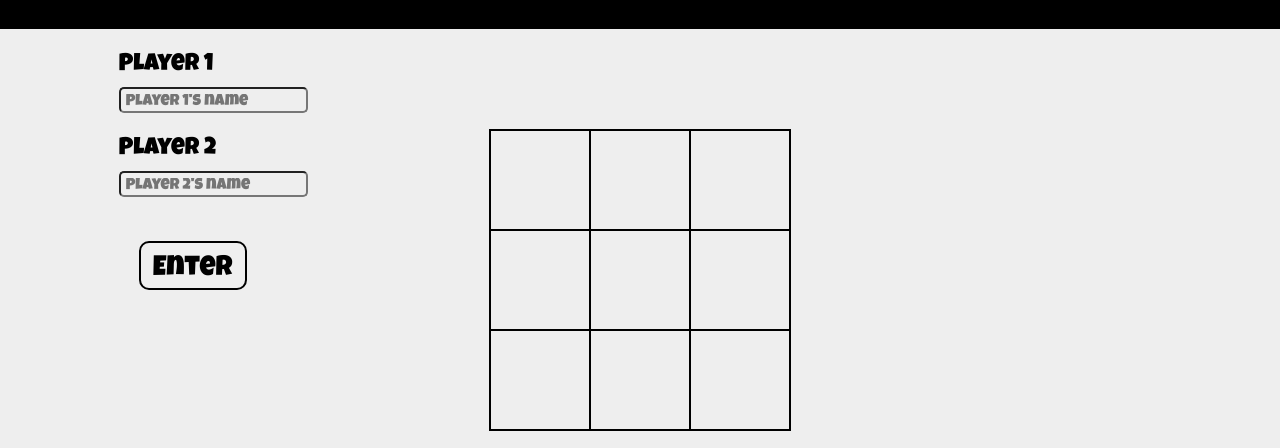
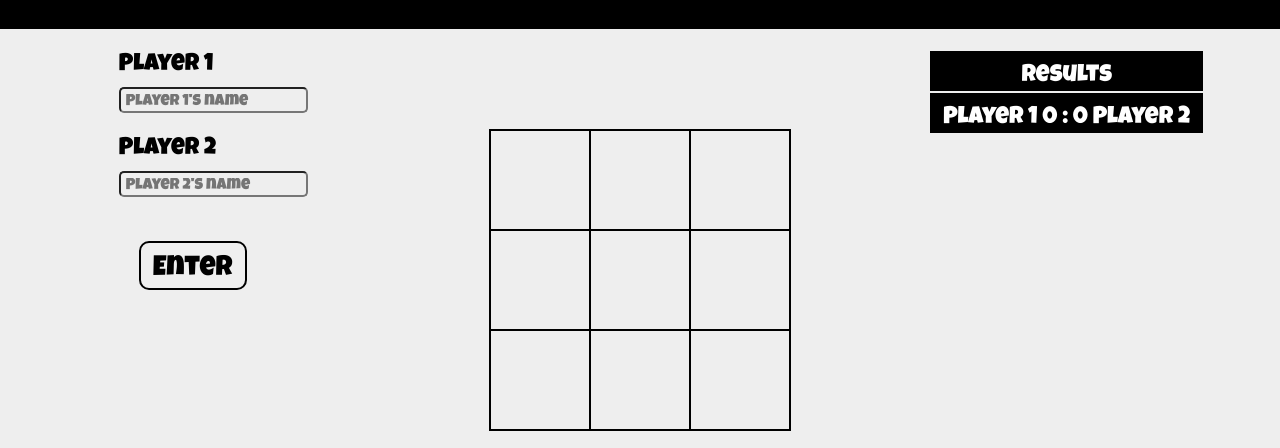
Before and after one commit to yyaannn/tic-tac-toe, a plain HTML site: page index.html in a window 1280 px wide. Both pictures are taken after a click on the button "Start". Shown: the part 93-541 px from the top of the page. Drawn offline with Linux system fonts and the light colour scheme.

Commit message:
feat: add game result history display

```diff
--- a/index.html
+++ b/index.html
@@ -46,8 +46,16 @@
                     <div id="message"></div>
                 </div>
             </div>
-            <div>
-
+            <div class="column">
+                <table class="results">
+                    <thead>
+                        <tr>
+                            <td colspan="2">Results</td>
+                        </tr>
+                    </thead>
+                    <tbody></tbody>
+                    <tfoot></tfoot>
+                </table>
             </div>
         </div>
     </div>
--- a/script.js
+++ b/script.js
@@ -51,6 +51,7 @@ const GameController = (() => {
     let currentPlayerIndex = 0;
     let gameStart = false;
     let gameOver = false;
+    let results = []; // 0: tie, 1: player 1 wins, 2: player 2 wins
 
     const winningCombinations = [
         [0, 1, 2], [3, 4, 5], [6, 7, 8],
@@ -95,11 +96,13 @@ const GameController = (() => {
 
         if (checkWinner(currentPlayer.marker)) {
             gameOver = true;
+            results.push(currentPlayerIndex + 1);
             DisplayController.updateMessage(
                 `${currentPlayer.getName()} wins!`
             );
         } else if (checkTie()) {
             gameOver = true;
+            results.push(0);
             DisplayController.updateMessage("It's a tie!");
         } else {
             switchTurn();
@@ -143,6 +146,10 @@ const GameController = (() => {
         players[1].setName(player2Name);
     };
 
+    const getResults = () => {
+        return results;
+    };
+
     return {
         resetPlayers,
         startGame,
@@ -151,6 +158,7 @@ const GameController = (() => {
         getGameOver,
         getPlayerNames,
         setPlayerNames,
+        getResults,
     };
 })();
 
@@ -158,7 +166,9 @@ const DisplayController = (() => {
     const boardElement = document.getElementById("board");
     const cells = document.querySelectorAll(".cell");
     const messageElement = document.getElementById("message");
-    const playerNameElements = document.querySelectorAll(".player-name")
+    const playerNameElements = document.querySelectorAll(".player-name");
+    const resultTbody = document.querySelector(".results > tbody");
+    const resultTfoot = document.querySelector(".results > tfoot");
 
     const render = () => {
         const board = GameBoard.getBoard();
@@ -184,6 +194,39 @@ const DisplayController = (() => {
                 cell.classList.remove("active");
             }
         });
+
+        const results = GameController.getResults();
+        resultTbody.innerHTML = "";
+        let scores = [0, 0]
+        results.forEach((result, index) => {
+            const tr = document.createElement("tr");
+            const td1 = document.createElement("td");
+            td1.textContent = `${index + 1}`;
+            const td2 = document.createElement("td");
+            switch (result) {
+                case 0:
+                    td2.textContent = "Tie";
+                    break;
+                case 1:
+                case 2:
+                    scores[result - 1]++;
+                    td2.textContent = `${playerNames[result - 1]} wins`;
+                    break;
+                default:
+                    td2.textContent = "";
+            }
+            tr.appendChild(td1);
+            tr.appendChild(td2);
+            resultTbody.appendChild(tr);
+        });
+
+        resultTfoot.innerHTML = "";
+        const tr = document.createElement("tr");
+        const td = document.createElement("td");
+        td.colSpan = 2;
+        td.textContent = `${playerNames[0]} ${scores[0]} : ${scores[1]} ${playerNames[1]}`;
+        tr.appendChild(td);
+        resultTfoot.appendChild(tr);
     };
 
     const updateMessage = (message) => {
--- a/style.css
+++ b/style.css
@@ -111,3 +111,19 @@ button:hover {
     padding: 20px;
     font-size: 30px;
 }
+
+table {
+    margin: 20px;
+}
+
+thead, tfoot {
+    text-align: center;
+    background-color: #000000;
+    color: #ffffff;
+}
+
+td {
+    font-size: 24px;
+    padding: 10px 10px 0 10px;
+    border: #000000 solid;
+}
```
